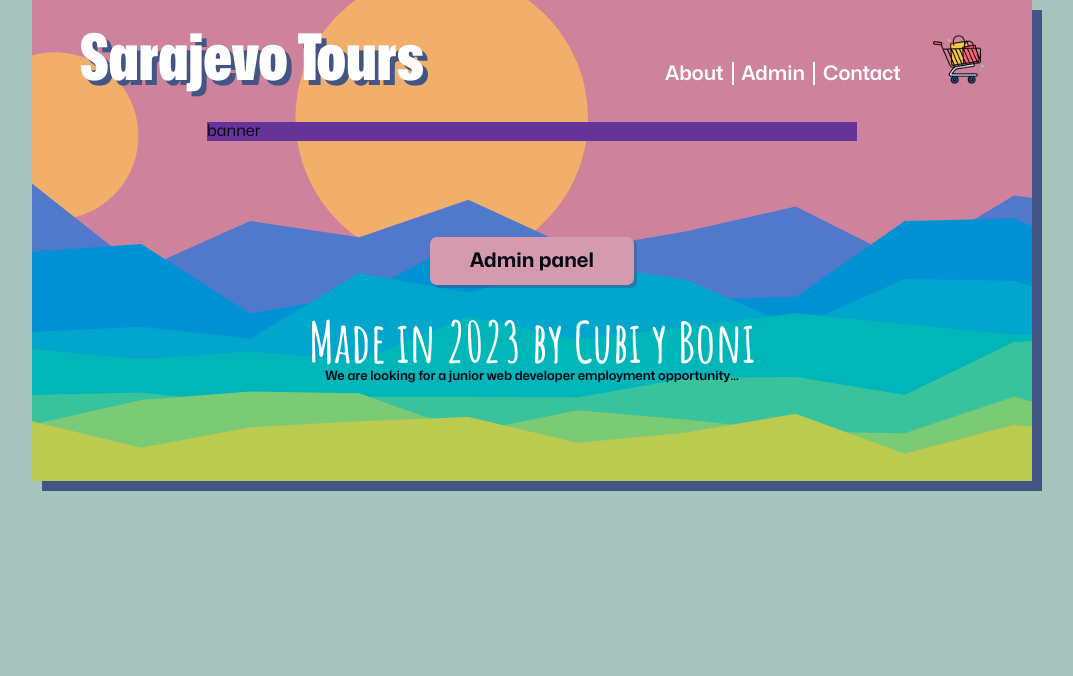
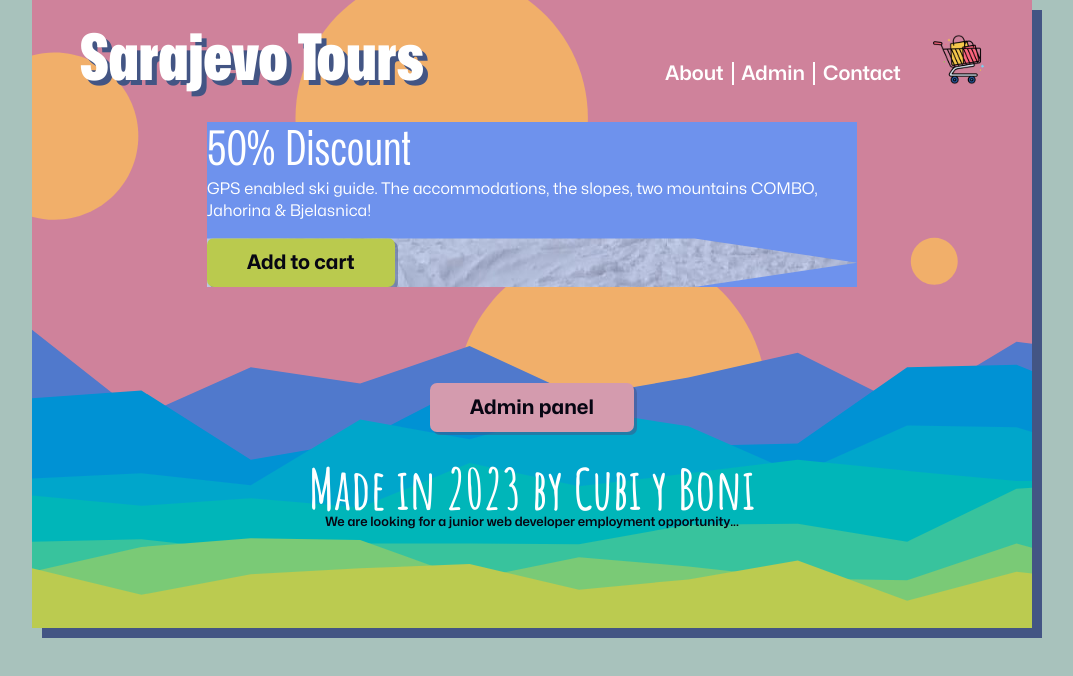
Before and after one commit to drkedrkedjon/sarajevo-tours-react, a React (Vite) app: page /products in a window 1280 px wide. Shown: the top 676 px of the page, without its empty margins (108-1181 px from the left). Built offline with nearby package versions, Linux system fonts and the light colour scheme.

Commit message:
Work in Banner component, CSS

```diff
--- a/css-styles.css
+++ b/css-styles.css
@@ -668,9 +668,20 @@ body,
 /* ************************************** */
 
 .banner-container {
-  background-color: rebeccapurple;
   max-width: min(90%, 650px);
   margin-inline: auto;
+}
+.banner-aside {
+  display: flex;
+  flex-direction: column;
+  gap: 1rem;
+}
+.banner-aside h4 {
+  font-size: 3rem;
+  font-stretch: 75%;
+}
+.btn-img-container {
+  clip-path: polygon(0% 0%, 75% 0%, 100% 50%, 75% 100%, 0% 100%);
 }
 
 /* ************************************** */
--- a/src/components/Banner.jsx
+++ b/src/components/Banner.jsx
@@ -1,10 +1,24 @@
+/* eslint-disable react/prop-types */
 import React from "react";
 
 export default function Banner({ bannerType }) {
+  const { color, title, description, imgUrl, productId } = bannerType;
   return (
     <div className="banner-container">
-      <aside>
-        <h1>banner</h1>
+      <aside
+        className="banner-aside"
+        style={{ backgroundColor: `hsl(var(--color-${color}))` }}
+      >
+        <div className="color-white">
+          <h4>{title}</h4>
+          <p>{description}</p>
+        </div>
+        <div
+          className="btn-img-container"
+          style={{ backgroundImage: `url(${imgUrl})` }}
+        >
+          <button className="btn btn-green">Add to cart</button>
+        </div>
       </aside>
     </div>
   );
--- a/src/pages/ProductLayout.jsx
+++ b/src/pages/ProductLayout.jsx
@@ -14,6 +14,7 @@ export default function ProductLayout() {
           bannerType={{
             color: "blue",
             title: "50% Discount",
+            productId: "1",
             description:
               "GPS enabled ski guide. The accommodations, the slopes, two mountains COMBO, Jahorina & Bjelasnica!",
             imgUrl: "/assets/images/ski-card.jpg",
```
